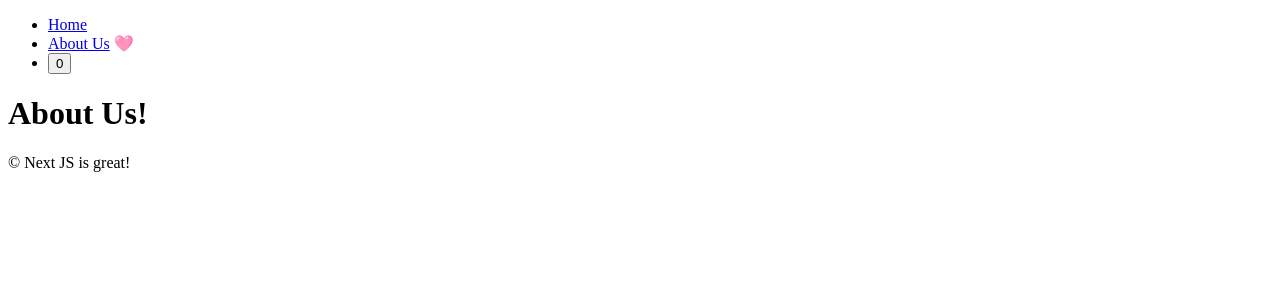
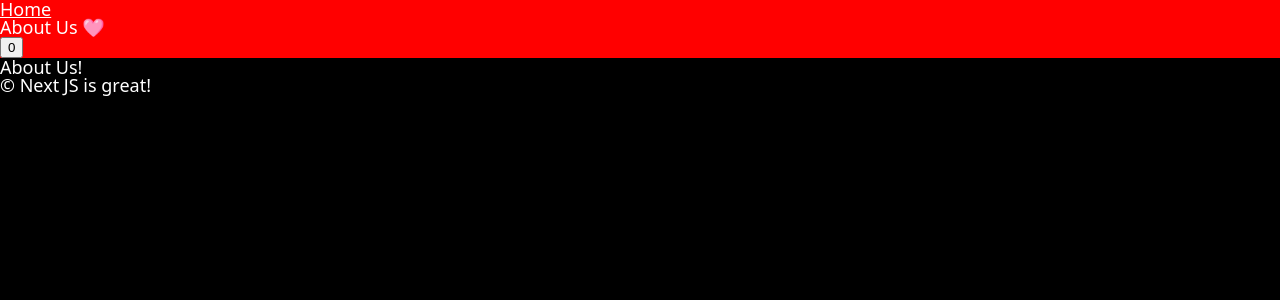
Before and after one commit to khv2644511/LEARN_NEXTJS14, a Next.js app: page /about-us in a window 1280 px wide. Shown: the top 300 px of the page. Built offline with nearby package versions, Linux system fonts and the light colour scheme.

Commit message:
css module

```diff
--- a/components/navigation.tsx
+++ b/components/navigation.tsx
@@ -1,24 +1,27 @@
-"use client"
+'use client';
 
-import Link from "next/link";
-import { usePathname } from "next/navigation";
-import { useState } from "react";
+import Link from 'next/link';
+import { usePathname } from 'next/navigation';
+import { useState } from 'react';
+import styles from '../styles/navigation.module.css';
 
 export default function Navigation() {
     const path = usePathname();
-    const [count, setCount ] = useState(0)
+    const [count, setCount] = useState(0);
     // console.log(path);
-    return (<nav>
+    return (
+        <nav className={styles.nav}>
             <ul>
                 <li>
-                <Link href='/'>Home</Link> {path === '/' ? "🩷" : ""}
+                    <Link href="/">Home</Link> {path === '/' ? '🩷' : ''}
                 </li>
                 <li>
-                <Link href='/about-us'>About Us</Link> {path === '/about-us' ? "🩷" : ""}
+                    <Link href="/about-us">About Us</Link> {path === '/about-us' ? '🩷' : ''}
                 </li>
                 <li>
-                <button onClick={()=> setCount((c) => c + 1)}>{count}</button>
+                    <button onClick={() => setCount((c) => c + 1)}>{count}</button>
                 </li>
             </ul>
-    </nav>);
+        </nav>
+    );
 }
--- /dev/null
+++ b/styles/global.css
@@ -0,0 +1,140 @@
+html,
+body,
+div,
+span,
+applet,
+object,
+iframe,
+h1,
+h2,
+h3,
+h4,
+h5,
+h6,
+p,
+blockquote,
+pre,
+a,
+abbr,
+acronym,
+address,
+big,
+cite,
+code,
+del,
+dfn,
+em,
+img,
+ins,
+kbd,
+q,
+s,
+samp,
+small,
+strike,
+strong,
+sub,
+sup,
+tt,
+var,
+b,
+u,
+i,
+center,
+dl,
+dt,
+dd,
+ol,
+ul,
+li,
+fieldset,
+form,
+label,
+legend,
+table,
+caption,
+tbody,
+tfoot,
+thead,
+tr,
+th,
+td,
+article,
+aside,
+canvas,
+details,
+embed,
+figure,
+figcaption,
+footer,
+header,
+hgroup,
+menu,
+nav,
+output,
+ruby,
+section,
+summary,
+time,
+mark,
+audio,
+video {
+    margin: 0;
+    padding: 0;
+    border: 0;
+    font-size: 100%;
+    font: inherit;
+    vertical-align: baseline;
+}
+/* HTML5 display-role reset for older browsers */
+article,
+aside,
+details,
+figcaption,
+figure,
+footer,
+header,
+hgroup,
+menu,
+nav,
+section {
+    display: block;
+}
+body {
+    line-height: 1;
+}
+ol,
+ul {
+    list-style: none;
+}
+blockquote,
+q {
+    quotes: none;
+}
+blockquote:before,
+blockquote:after,
+q:before,
+q:after {
+    content: '';
+    content: none;
+}
+table {
+    border-collapse: collapse;
+    border-spacing: 0;
+}
+
+body {
+    font-family: system-ui, -apple-system, BlinkMacSystemFont, 'Segoe UI', Roboto, Oxygen, Ubuntu, Cantarell, 'Open Sans', 'Helvetica Neue', sans-serif;
+    background-color: black;
+    color: white;
+    font-size: 18px;
+}
+
+a {
+    color: inherit;
+    text-decoration: none;
+}
+
+a:hover {
+    text-decoration: underline;
+}
--- /dev/null
+++ b/styles/navigation.module.css
@@ -0,0 +1,3 @@
+.nav {
+    background-color: red;
+}
```
Also changed, not shown: app/layout.tsx (+9 -12 lines). Lines whose indentation alone changed are shown as unchanged.
